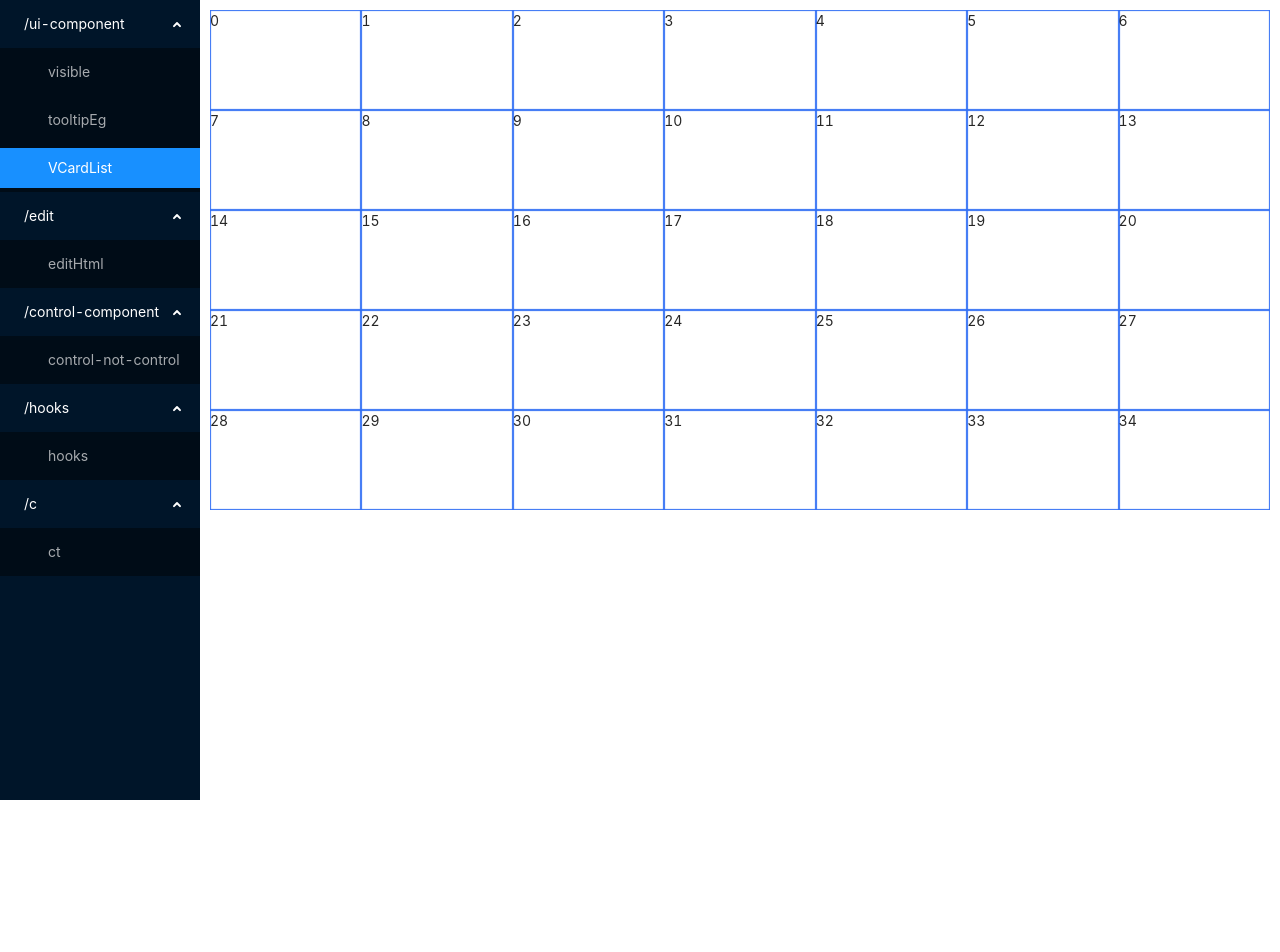
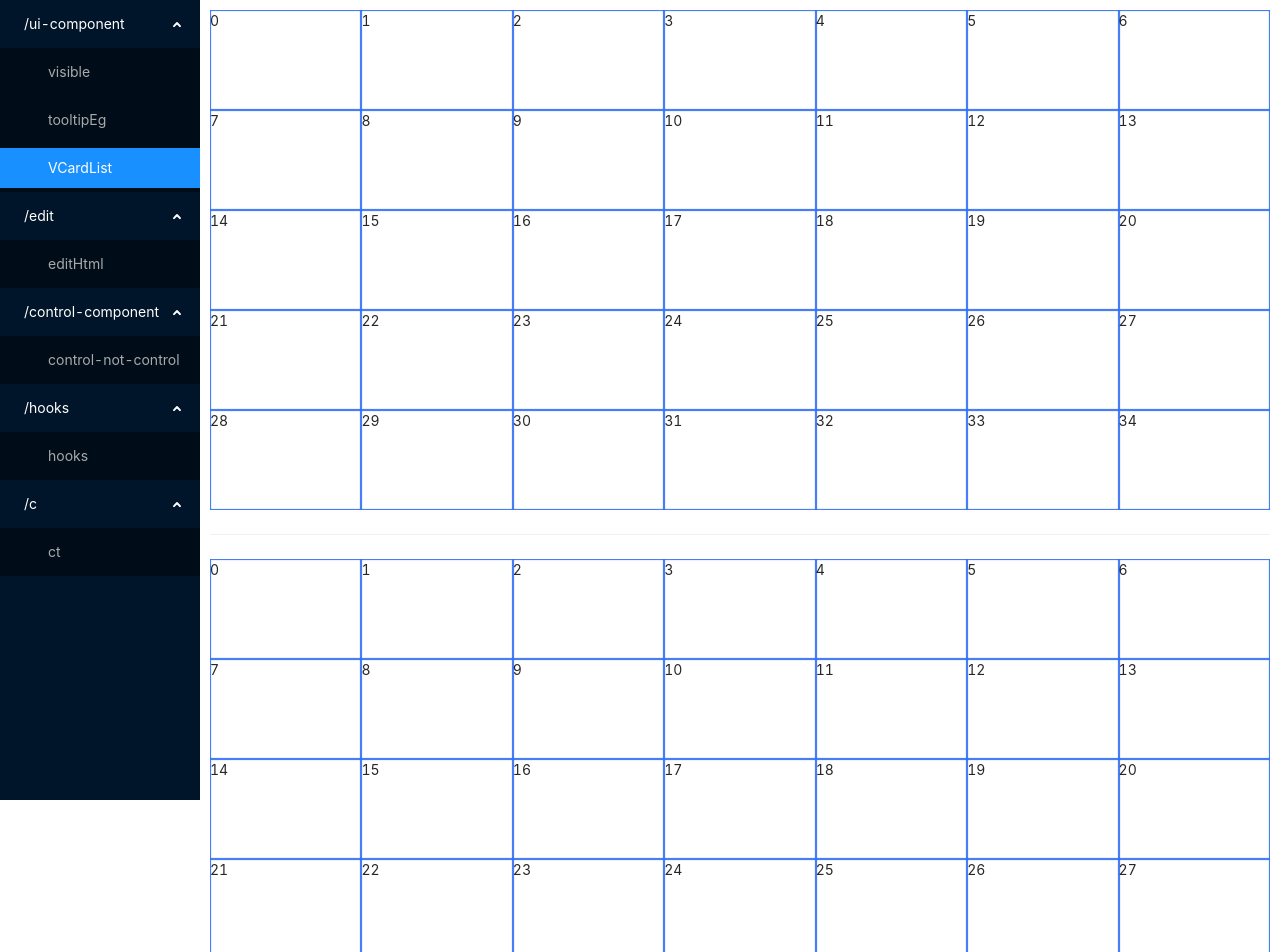
Before and after one commit to rmstsd/rmst-react, a React (Vite) app: page /ui-component/VCardList in a window 1280 px wide. Shown: the top 952 px of the page. Before the commit the page ends 800 px from the top, so only its background shows below. Built offline with nearby package versions, Linux system fonts and the light colour scheme.

Commit message:
virtual card

```diff
--- a/src/views/VCardList.tsx
+++ b/src/views/VCardList.tsx
@@ -1,3 +1,4 @@
+import { Divider } from 'antd'
 import { useEffect, useRef, useState } from 'react'
 
 const useLatestState = <S,>(value: S) => {
@@ -9,21 +10,22 @@ const useLatestState = <S,>(value: S) => {
 }
 
 const VCardList = () => {
-  const totalList = Array.from({ length: 100 }, (_, idx) => idx)
+  const totalList = Array.from({ length: 99 }, (_, idx) => idx)
 
   const containerHeight = 500
 
   const cardWidth = 150
   const cardHeight = 100
 
-  const rowCountRef = useRef(3)
+  const gridColumnGap = 0
+  const gridRowGap = 0
+
+  const rowCountRef = useRef(1)
   const visibleRow = Math.ceil(containerHeight / cardHeight)
-  console.log(visibleRow)
-
-  const totalRow = Math.floor(totalList.length / rowCountRef.current)
+  const totalRow = Math.ceil(totalList.length / rowCountRef.current)
 
   const containerRef = useRef<HTMLDivElement>(null)
-  const [visibleList, setVisibleList] = useState(totalList)
+  const [visibleList, setVisibleList] = useState([])
 
   const [startRowRef, setStartRow] = useLatestState(0)
 
@@ -36,7 +38,6 @@ const VCardList = () => {
 
     const startIdx = startRow * rowCountRef.current
     const endIdx = (startRow + visibleRow + 1) * rowCountRef.current
-    console.log(startIdx, endIdx)
 
     setVisibleList(totalList.slice(startIdx, endIdx))
   }
@@ -44,7 +45,9 @@ const VCardList = () => {
   useEffect(() => {
     const ob = new ResizeObserver(() => {
       const { scrollTop, clientWidth } = containerRef.current
-      const nvRowCount = Math.floor(clientWidth / cardWidth)
+      const nvRowCount = Math.floor((clientWidth + gridColumnGap) / (cardWidth + gridColumnGap))
+
+      console.log(nvRowCount)
 
       rowCountRef.current = nvRowCount
 
@@ -57,26 +60,30 @@ const VCardList = () => {
   const handleView = () => {
     const startIdx = startRowRef.current * rowCountRef.current
     const endIdx = (startRowRef.current + visibleRow + 1) * rowCountRef.current
-    console.log(startIdx, endIdx)
 
     setVisibleList(totalList.slice(startIdx, endIdx))
   }
 
   return (
-    <div
-      ref={containerRef}
-      style={{ height: containerHeight, overflow: 'auto', position: 'relative' }}
-      onScroll={onScroll}
-    >
-      <section style={{ height: totalRow * cardHeight }}>
+    <div>
+      <div
+        ref={containerRef}
+        style={{ height: containerHeight, overflow: 'auto', position: 'relative' }}
+        onScroll={onScroll}
+      >
+        <section style={{ height: totalRow * cardHeight }} />
+
         <main
           style={{
             width: '100%',
             display: 'grid',
             gridTemplateColumns: `repeat(auto-fill, minmax(${cardWidth}px, 1fr))`,
+            gridColumnGap,
+            gridRowGap,
             alignContent: 'flex-start',
             position: 'absolute',
-            top: startRowRef.current * cardHeight
+            top: 0,
+            transform: `translateY(${startRowRef.current * cardHeight}px)`
           }}
         >
           {visibleList.map(item => (
@@ -85,9 +92,32 @@ const VCardList = () => {
             </div>
           ))}
         </main>
-      </section>
+      </div>
+
+      <Divider />
+
+      <div>
+        <main
+          style={{
+            width: '100%',
+            display: 'grid',
+            gridTemplateColumns: `repeat(auto-fill, minmax(${cardWidth}px, 1fr))`,
+            alignContent: 'flex-start',
+            height: 400,
+            overflow: 'auto'
+          }}
+        >
+          {totalList.map(item => (
+            <div className="v-c-item" key={item} style={{ height: cardHeight }}>
+              {item}
+            </div>
+          ))}
+        </main>
+      </div>
     </div>
   )
 }
 
 export default VCardList
+
+// --------------------------------------------------------------------------------------------------------------------
```
